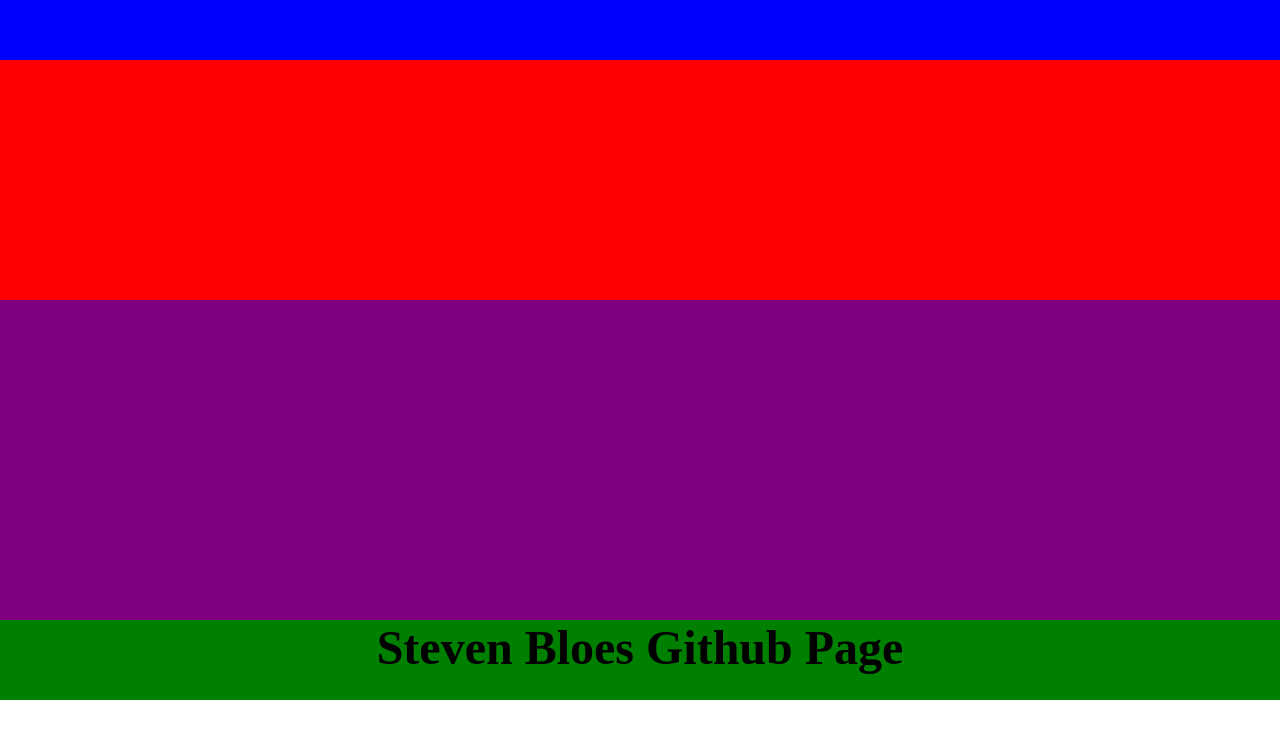
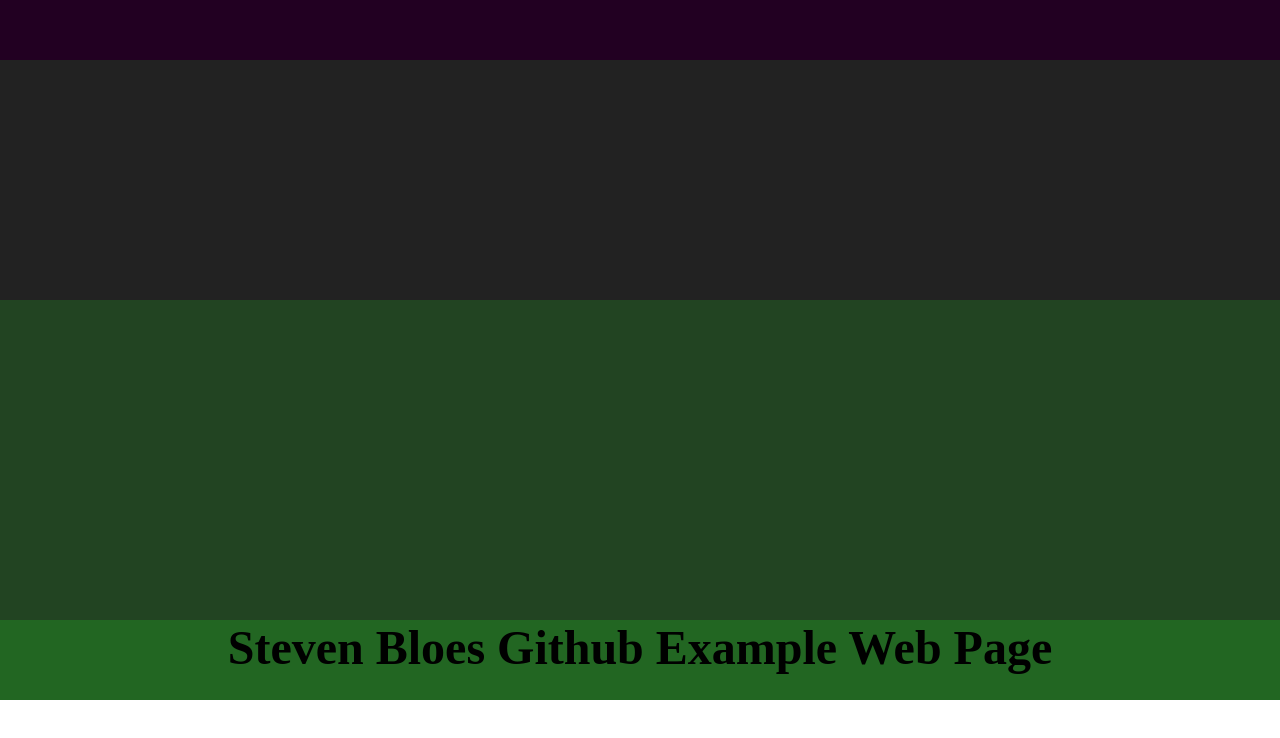
Before and after one commit to StevenBloes/stevenbloes.github.io, a plain HTML site: page index.html in a window 1280 px wide. Shown: the part 180-918 px from the top of the page. Drawn offline with Linux system fonts and the light colour scheme.

Commit message:
Update index.html

```diff
--- a/index.html
+++ b/index.html
@@ -7,12 +7,12 @@
 		margin: 0;
       }
       .back_layer {
-        background-color: blue;
+        background-color: #220022;
         height: 100vh;
         z-index: 0;
       }
       .middle_layer_1 {
-        background-color: red;
+        background-color: #222222;
         height: 70vh;
 		width: 100vw;
 		position: absolute;
@@ -20,7 +20,7 @@
         z-index: 1;
       }
 	  .middle_layer_2 {
-        background-color: purple;
+        background-color: #224422;
         height: 40vh;
 		width: 100vw;
 		position: absolute;
@@ -28,7 +28,7 @@
         z-index: 2;
       }
       .top_layer {
-        background-color: green;
+        background-color: #226622;
         height: 10vh;
 		width: 100vw;
 		float:bottom;
@@ -57,7 +57,7 @@
     <div class='middle_layer_1'></div>
 	<div class='middle_layer_2'></div>
     <div class='top_layer'>
-	  Steven Bloes Github Page
+	  Steven Bloes Github Example Web Page
 	</div>
     <div class='content'>
       <section></section>
```
